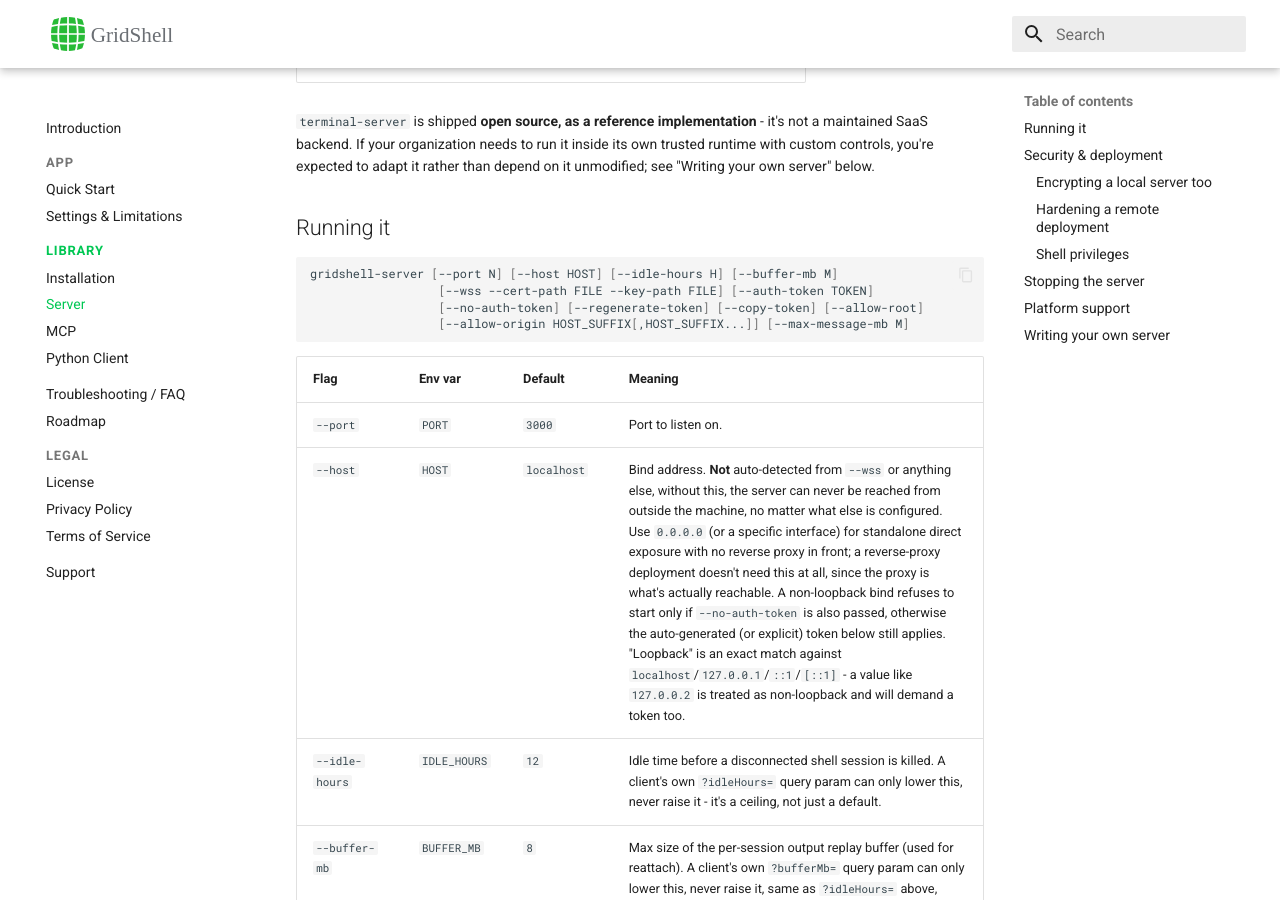
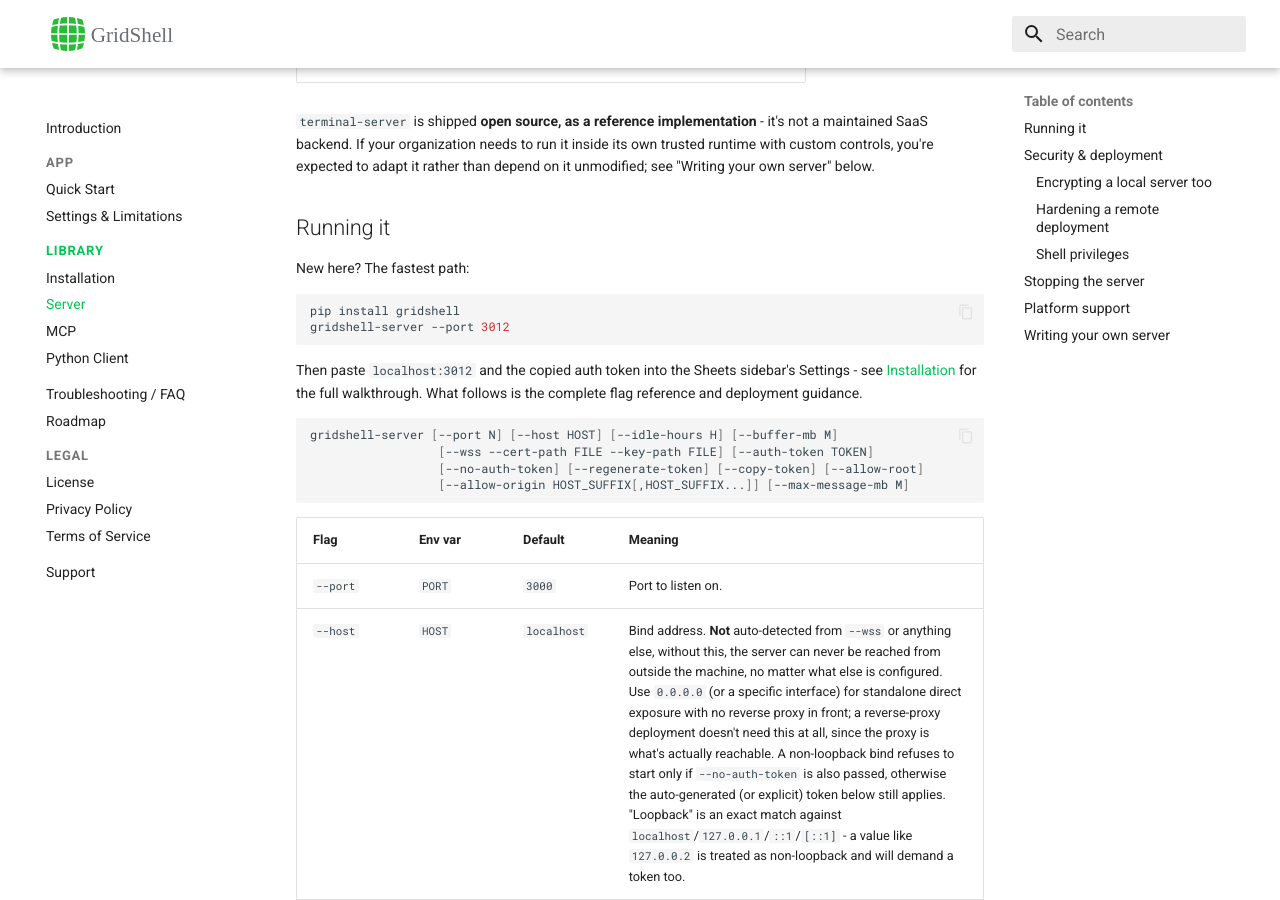
Before and after one commit to gridshell-app/gridshell-app.github.io, an MkDocs documentation site: the page built from docs-site/library/server.md, in a window 1280 px wide and 900 px high, scrolled down 348 px. Built offline with MkDocs 1.6.1 and Material for MkDocs 9.7.7, drawn with Linux system fonts in a browser that asks for light colours; some of the changed text lies outside the part shown.

Commit message:
Fix stale onboarding text, awkward token-confirmation wording, and a missing-blank-line list bug in docs; add a quick-start callout to the Server page
Co-Authored-By: Claude Sonnet 5 <noreply@anthropic.com>
Claude-Session: https://claude.ai/code/session_01LVkzdBcu5p9agvZEwKn3w2

````diff
--- a/docs-site/library/server.md
+++ b/docs-site/library/server.md
@@ -11,6 +11,15 @@
 `terminal-server` is shipped **open source, as a reference implementation** - it's not a maintained SaaS backend. If your organization needs to run it inside its own trusted runtime with custom controls, you're expected to adapt it rather than depend on it unmodified; see "Writing your own server" below.
 
 ## Running it
+
+New here? The fastest path:
+
+```bash
+pip install gridshell
+gridshell-server --port 3012
+```
+
+Then paste `localhost:3012` and the copied auth token into the Sheets sidebar's Settings - see [Installation](installation.md#verify) for the full walkthrough. What follows is the complete flag reference and deployment guidance.
 
 ```bash
 gridshell-server [--port N] [--host HOST] [--idle-hours H] [--buffer-mb M]
@@ -44,6 +53,7 @@ Access to `gridshell-server` is access to a real, interactive shell, so a token
 **Getting the token.** Left unset, `gridshell-server` generates one on first run, persists it to `~/.gridshell/token` (or `$GRIDSHELL_TOKEN_PATH`) so it survives restarts, and copies it to your clipboard rather than printing it - paste it once into the Sidebar's **Auth token** field, it's saved per Google account and carries over to every other spreadsheet. Run `--copy-token` any time to copy the current value again, or `--regenerate-token` to rotate it. No clipboard available (a headless box, an SSH session)? The server starts normally regardless and prints the file path instead - read it from there. Only an actual failure to persist the token refuses to start. Prefer to manage it yourself instead? Pass `--auth-token`/`$AUTH_TOKEN` - the natural choice for a deployment where the token already lives in your own secrets management.
 
 **Three ways to run it:**
+
 - **Local, trusted use** (the default) - nothing further to configure.
 - **Behind a reverse proxy that terminates TLS** (nginx, Caddy, Cloudflare, ...) - pass `--auth-token` or keep the default; `gridshell-server` itself doesn't need a certificate.
 - **Standalone, directly exposed** - add `--wss --cert-path FILE --key-path FILE`. Works with a loopback bind too, if you want to encrypt local traffic as well; see below.
````
Also changed, not shown: docs-site/app/quick-start.md (+2 -2 lines), docs-site/library/installation.md (+1 -1 lines).
